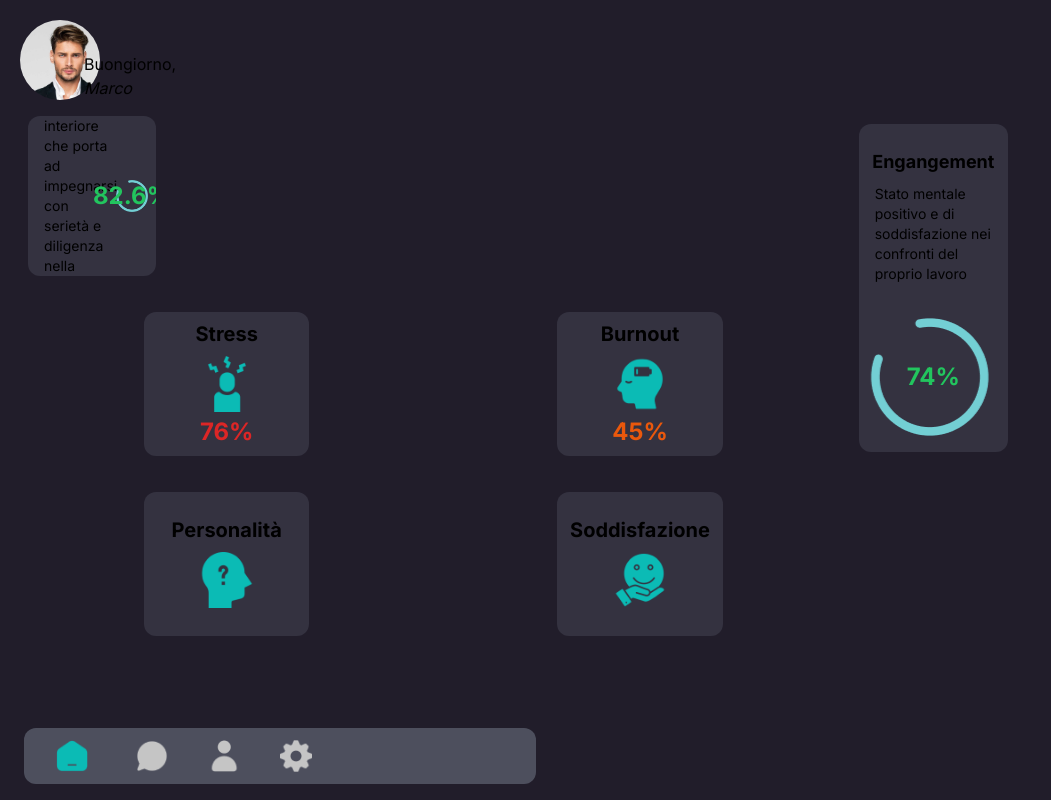
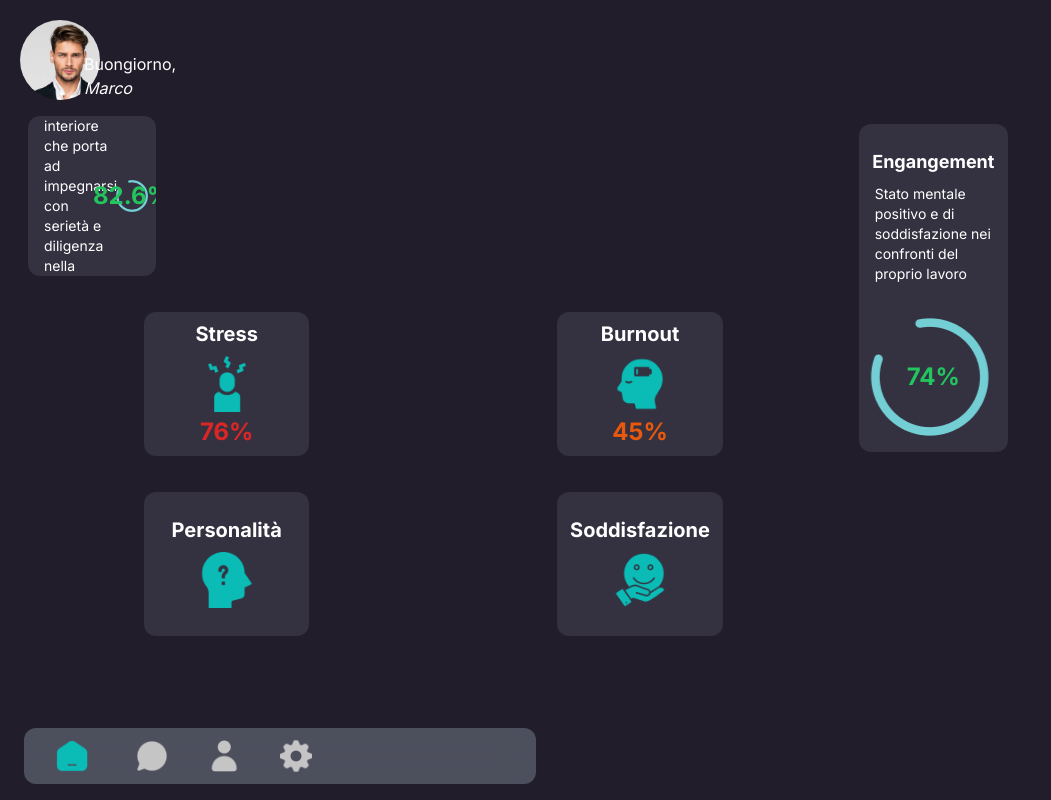
Before and after one commit to lucaspe10/buddywork, a Next.js app: page / in a window 1280 px wide. Shown: the whole page, without its empty margins (0-1051 px from the left). Built offline with nearby package versions, Linux system fonts and the light colour scheme.

Commit message:
changed background

```diff
--- a/app/globals.css
+++ b/app/globals.css
@@ -17,11 +17,9 @@
 }
 
 body {
-  color: rgb(var(--foreground-rgb));
-  background: linear-gradient(
-      to bottom,
-      transparent,
-      rgb(var(--background-end-rgb))
-    )
-    rgb(var(--background-start-rgb));
+   color:white;
+    --tw-bg-opacity: 1;
+    background-color: rgb(33 29 42 / var(--tw-bg-opacity));
+    background-attachment: fixed;
+    background-size: contain;
 }
--- a/app/page.tsx
+++ b/app/page.tsx
@@ -7,7 +7,7 @@ import NavBar from "../components/navbar";
 
 const HomePage = () => {
   return (
-    <div className="h-screen bg-custom-background w-full p-5">
+    <div className="h-screen bg-transparent w-full bg-fixed bg p-5">
       <div className="flex flex-col w-full mx-auto ">
       <UserImage />
         <div className="items-center mb-8">
@@ -31,7 +31,6 @@ const HomePage = () => {
               testo1="Stato mentale positivo e di soddisfazione nei confronti del proprio lavoro"
               testo2="74%"
               path="engangement"
-
             />
           </div>
           <Rectangle
@@ -52,7 +51,6 @@ const HomePage = () => {
               image="/soddisfazione.png"
               title="Soddisfazione"
               path="soddisfazione" />
-
           <NavBar
               image="/home.png"
               image2="/chatbot.png"
--- a/components/navbar.tsx
+++ b/components/navbar.tsx
@@ -11,7 +11,7 @@ export default function Rectangle({
   path,
 }: Readonly<RectangleProps>) {
   return (
-          <div className=" bg-gray-500  bg-opacity-60 w-80 h-14 mx-1 m-4 rounded-xl lg:w-2/5 md:w-2/5 overflow-hidden flex items-center space-x-2 fixed bottom-0 ">
+          <div className=" bg-gray-500 backdrop-blur-lg bg-opacity-60 w-80 h-14 mx-1 m-4 rounded-xl lg:w-2/5 md:w-2/5 overflow-hidden flex items-center space-x-2 fixed bottom-0 ">
           <Link href={path ?? "/"}>
             <div className="p-8">
               <div className="w-8 h-auto">
```
